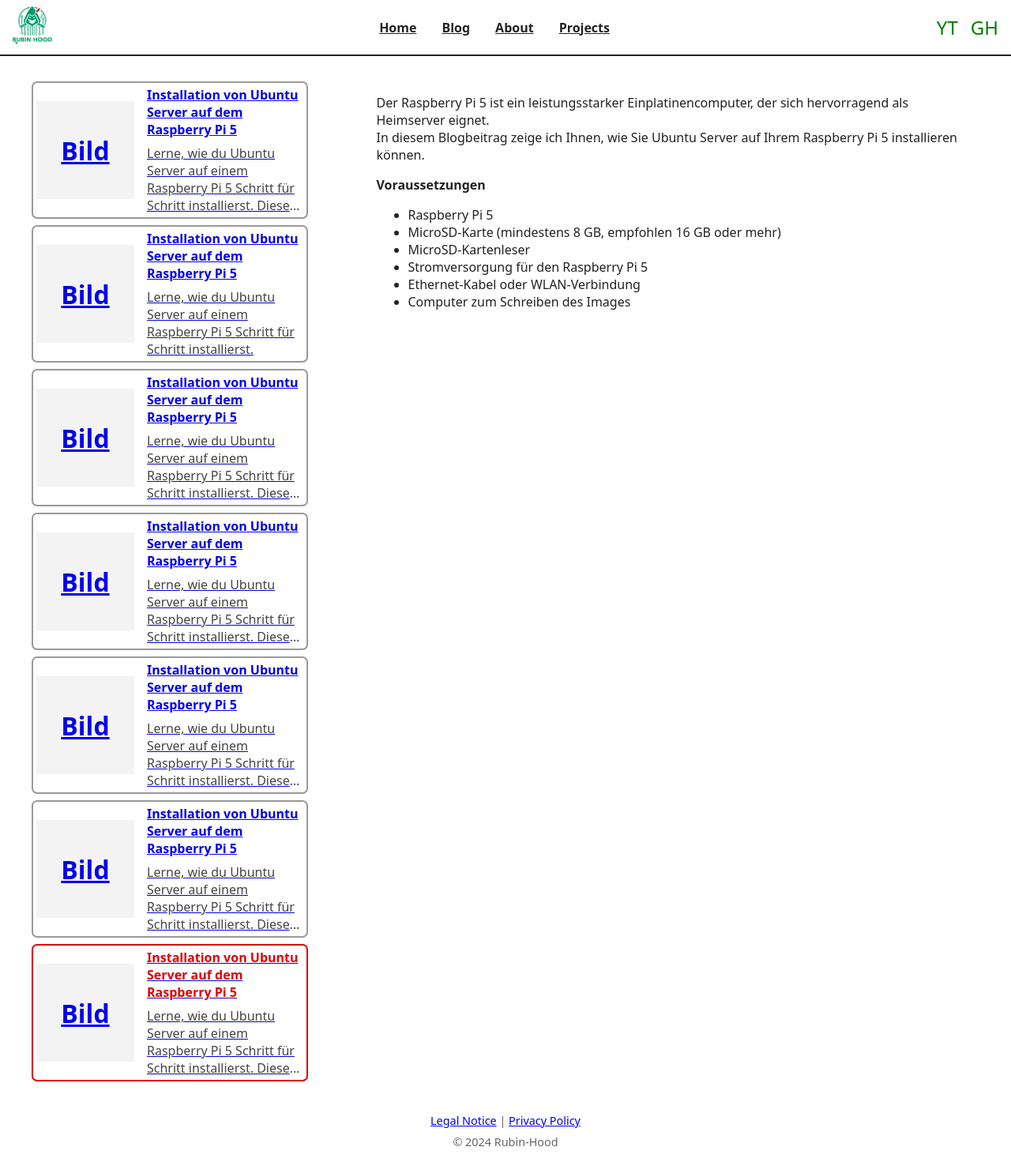
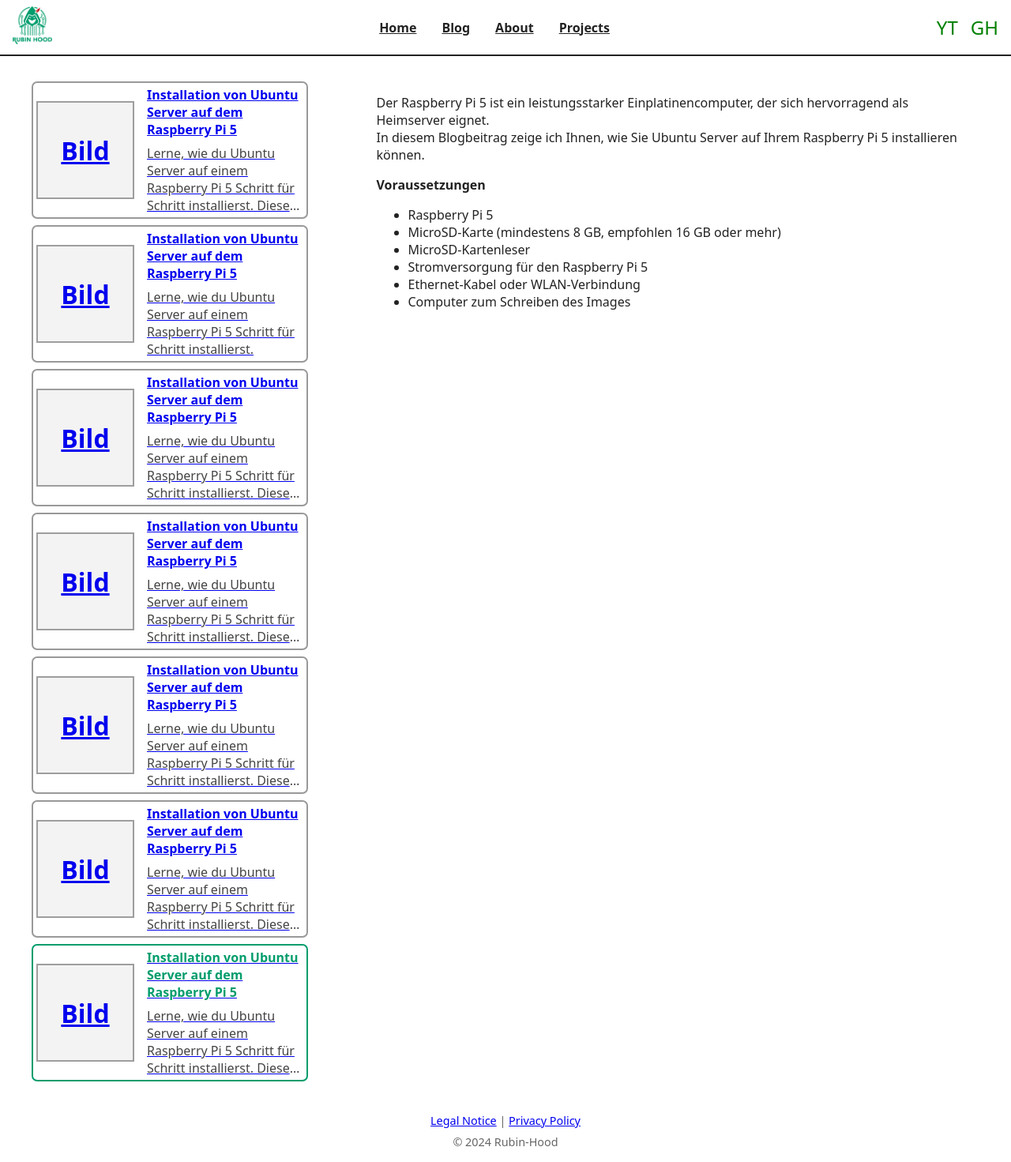
Before and after one commit to rubin-hood/rubinhood-blog, a Jekyll site: the page built from _posts/2024-06-01-beispiel.md, in a window 1280 px wide. Shown: the whole page at 79% size. Built offline with Jekyll 4.4.1, drawn with Linux system fonts in a browser that asks for light colours.

Commit message:
Update style.css

```diff
--- a/assets/css/style.css
+++ b/assets/css/style.css
@@ -121,7 +121,7 @@ main {
   font-size: 2rem;                   /* Großer Schriftzug ("Bild") */
   font-weight: bold;                 /* Fett */
   margin-right: 1rem;                /* Abstand rechts zum Text */
-  border: 2px solid transparent;            /* Rahmen */
+  border: 2px solid #9e9e9e;            /* Rahmen */
 }
 
 .blog-card .card-img img {
@@ -156,10 +156,10 @@ main {
 
 /* Markierung für aktiven Blog (Sidebar) */
 .blog-card.active {
-  border-color: #d00;                /* Roter Rahmen */
+  border-color: #009C6C;                /* Roter Rahmen */
 }
 .blog-card.active .card-title {
-  color: #d00;                       /* Titel in Rot */
+  color: #009C6C;                       /* Titel in Rot */
   font-weight: bold;                 /* Extra fett */
 }
 
@@ -303,6 +303,7 @@ body.noscroll {
     align-items: center;
   }
     .blog-card {
+    border: none !important;
     display: flex;
     min-width: unset;          /* Überschreibt das alte min-width */
     max-width: 95vw;           /* Fast die ganze Viewport-Breite */
@@ -318,6 +319,7 @@ body.noscroll {
     min-width: unset !important;
     margin-left: auto;
     margin-right: auto;
+    border: 2px solid #222 !important;
   }
 }
 
```
